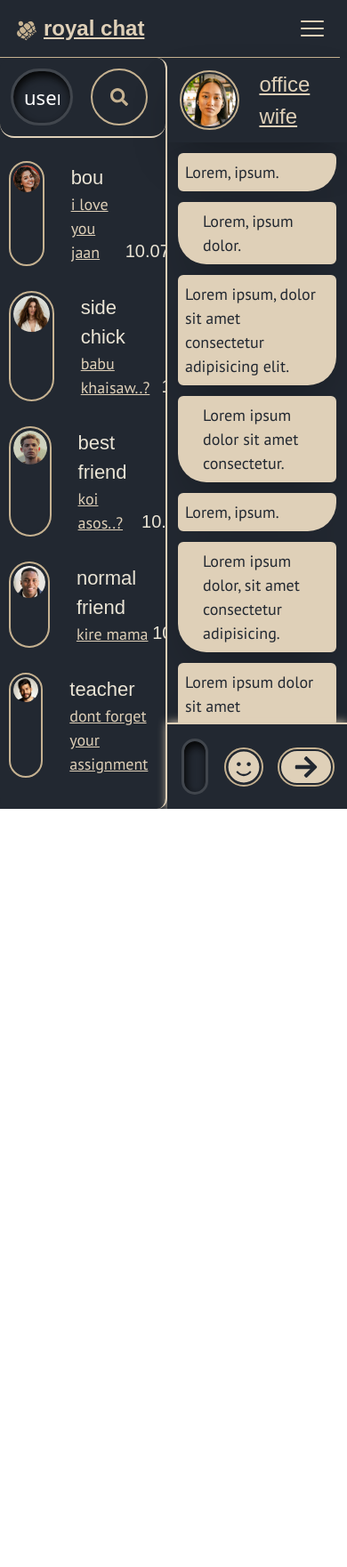
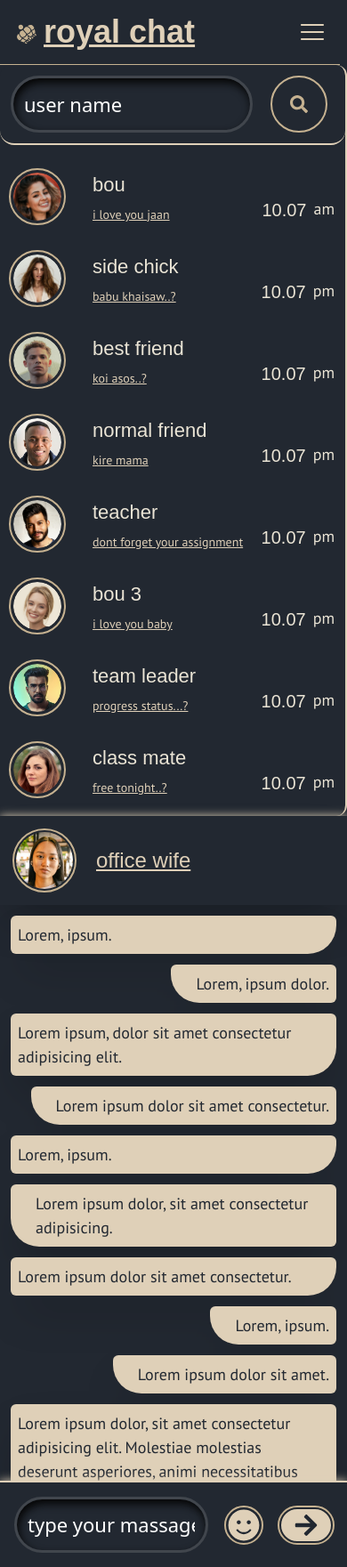
Before and after one commit to FamimHayat/Chat-Application, a React (Vite) app: page / in a window 390 px wide. Shown: the whole page at 89% size. Before the commit the page ends 909 px from the top, so only its background shows below. Built offline with nearby package versions, Linux system fonts and the light colour scheme; grey boxes are pictures that could not be loaded; a web font is replaced by a local one.

Commit message:
responsive styling

```diff
--- a/src/componenets/ChatBox.jsx
+++ b/src/componenets/ChatBox.jsx
@@ -9,7 +9,7 @@ import {
 
 const ChatBox = () => {
   return (
-    <section className="h-dvh w-full">
+    <section className="h-dvh w-full input-massage-shadow">
       <div className="h-dvh flex flex-col w-full ">
         <div className="flex gap-2 items-center shadow-2xl w-full">
           <div className="m-4 w-17 rounded-full overflow-hidden border-2 border-primary outline-2 outline-base ">
@@ -123,18 +123,20 @@ const ChatBox = () => {
           </div>
         </div>
         <div className="mt-auto input-massage-shadow border-t-2 border-brand ">
-          <div className="p-4 flex gap-5 ">
+          <div className="p-4 flex  gap-5 md:flex-col lg:flex-row">
             <input
               type="text"
               placeholder="type your massage"
               className="placeholder:text-white text-[22px] w-full p-3 text-text rounded-full bg-primaryColor outline-0 input-shadow border-3 border-secondary focus:outline-3 focus:outline-brand "
             />
-            <button>
-              <FaSmile className="text-[40px] text-brand border-2   border-primary outline-2  outline-base  rounded-full cursor-pointer hover:text-base " />
-            </button>
-            <button>
-              <FaArrowRight className="w-15 p-1 bg-brand text-[40px]  text-primary border-2   border-primary outline-2  outline-base  cursor-pointer rounded-full hover:text-base" />
-            </button>
+            <div className="flex gap-5">
+              <button>
+                <FaSmile className="text-[40px] text-brand border-2   border-primary outline-2  outline-base  rounded-full cursor-pointer hover:text-base " />
+              </button>
+              <button>
+                <FaArrowRight className="w-15 p-1 bg-brand text-[40px]  text-primary border-2   border-primary outline-2  outline-base  cursor-pointer rounded-full hover:bg-base" />
+              </button>
+            </div>
           </div>
         </div>
       </div>
--- a/src/componenets/ChatList.jsx
+++ b/src/componenets/ChatList.jsx
@@ -5,7 +5,7 @@ import { FaSearch } from "react-icons/fa";
 const ChatList = () => {
   return (
     <>
-      <section className="h-dvh w-4xl flex flex-col  bg-primary  border-r-2 border-r-brand rounded-xl">
+      <section className="h-dvh md:w-4xl flex flex-col  bg-primary  border-r-2 border-r-brand rounded-xl">
         <div className="flex border-b-2 border-b-brand rounded-2xl p-3 gap-3">
           <input
             type="text"
--- a/src/componenets/home/Users.jsx
+++ b/src/componenets/home/Users.jsx
@@ -13,7 +13,7 @@ const Users = ({ userImage, userName, lastMassage, lastTime, timeStamp }) => {
             <h2 className="text-[22px] text-text font-headerFont group-hover:text-primary">
               {userName}
             </h2>
-            <p className="text-[18px] underline text-brand font-regularFont  group-hover:text-primary">
+            <p className="w-4xs text-sm underline text-brand font-regularFont  group-hover:text-primary lg:text-lg">
               {lastMassage}
             </p>
           </div>
--- a/src/componenets/layout/Nav.jsx
+++ b/src/componenets/layout/Nav.jsx
@@ -20,7 +20,7 @@ const Nav = () => {
       <div className="xl:hidden p-4 flex justify-between items-center bg-primary border-b border-base">
         <div className="flex items-center gap-2">
           <GiImperialCrown className="text-[25px] text-base rotate-[320deg]" />
-          <h1 className="text-2xl font-semibold font-headerFont text-brand underline">
+          <h1 className="text-4xl font-semibold font-headerFont text-brand underline">
             royal chat
           </h1>
         </div>
@@ -38,10 +38,10 @@ const Nav = () => {
       <div
         className={`${
           isOpen ? "block" : "hidden"
-        } xl:flex flex-col h-dvh rounded-r-4xl border-r-3 border-base signIn-shadow bg-primary`}
+        } xl:flex flex-col xl:h-dvh rounded-r-4xl border-r-3 border-base signIn-shadow bg-primary`}
       >
         {/* Sidebar Header */}
-        <div className="hidden xl:flex justify-center items-center mt-5 px-5 gap-1">
+        <div className=" hidden xl:flex justify-center items-center mt-5 px-5 gap-1">
           <div className="rotate-[320deg]">
             <GiImperialCrown className="text-[25px] text-base" />
           </div>
@@ -51,13 +51,13 @@ const Nav = () => {
         </div>
 
         {/* Menu Items */}
-        <ul className="w-full mt-12">
+        <ul className="flex flex-col items-center w-full mt-12">
           <li className="w-full">
             <Link
               to="/chat"
               className="block w-full px-5 py-2 my-2 cursor-pointer hover:underline text-primary bg-brand hover:text-text hover:bg-secondary"
             >
-              <div className="flex items-center gap-2">
+              <div className="flex justify-center items-center gap-2">
                 <BsChatSquareQuoteFill className="text-[20px]" />
                 <p className="text-[24px] font-semibold">Chat</p>
               </div>
@@ -68,7 +68,7 @@ const Nav = () => {
               to="/groups"
               className="block w-full px-5 py-2 my-2 cursor-pointer hover:underline text-brand hover:text-text hover:bg-secondary"
             >
-              <div className="flex items-center gap-2">
+              <div className="flex  items-center gap-2">
                 <HiUserGroup className="text-[20px]" />
                 <p className="text-[24px] font-semibold">Group</p>
               </div>
@@ -88,7 +88,7 @@ const Nav = () => {
         </ul>
 
         {/* Sign-in / Sign-out Links */}
-        <div className="flex gap-2 px-5 py-2 mt-6 text-brand">
+        <div className="flex justify-center mb-20 gap-2 px-5 py-2 mt-6 text-brand xl:mb-0">
           <Link
             to="/SignIn"
             className="text-[18px] transition-all hover:text-stone-50 hover:underline"
@@ -105,7 +105,7 @@ const Nav = () => {
         </div>
 
         {/* User Info */}
-        <div className="mt-auto px-2 pb-6 flex gap-2 items-center">
+        <div className="flex justify-center mt-auto mb-10 px-2 pb-6 gap-2 items-center xl:mb-0">
           <div className="w-16 overflow-hidden rounded-full">
             <img src="/my-image.jpg" alt="User avatar of famim yash" />
           </div>
--- a/src/pages/Home.jsx
+++ b/src/pages/Home.jsx
@@ -5,7 +5,7 @@ import ChatBox from '../componenets/ChatBox'
 
 const Home = () => {
   return (
-    <div className=" flex bg-primary w-full">
+    <div className=" flex  flex-col md:flex-row bg-primary w-full">
       <ChatList />
       {/* <h2>select a chat</h2> */}
       <ChatBox />
```
